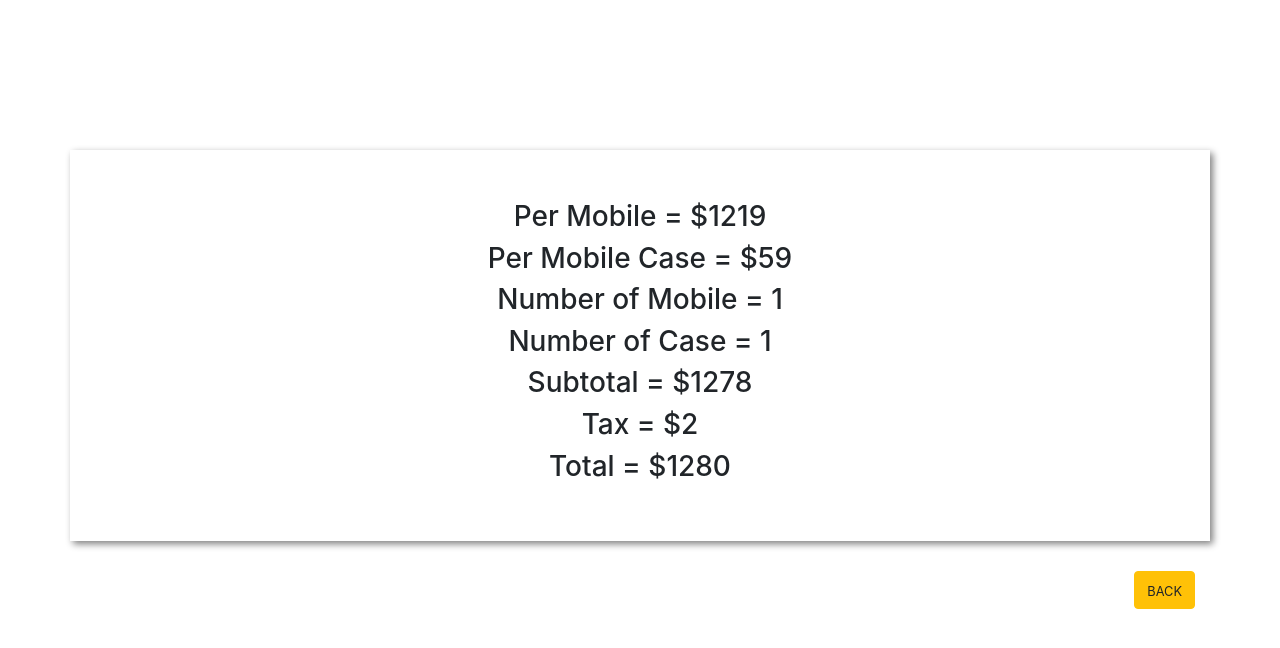
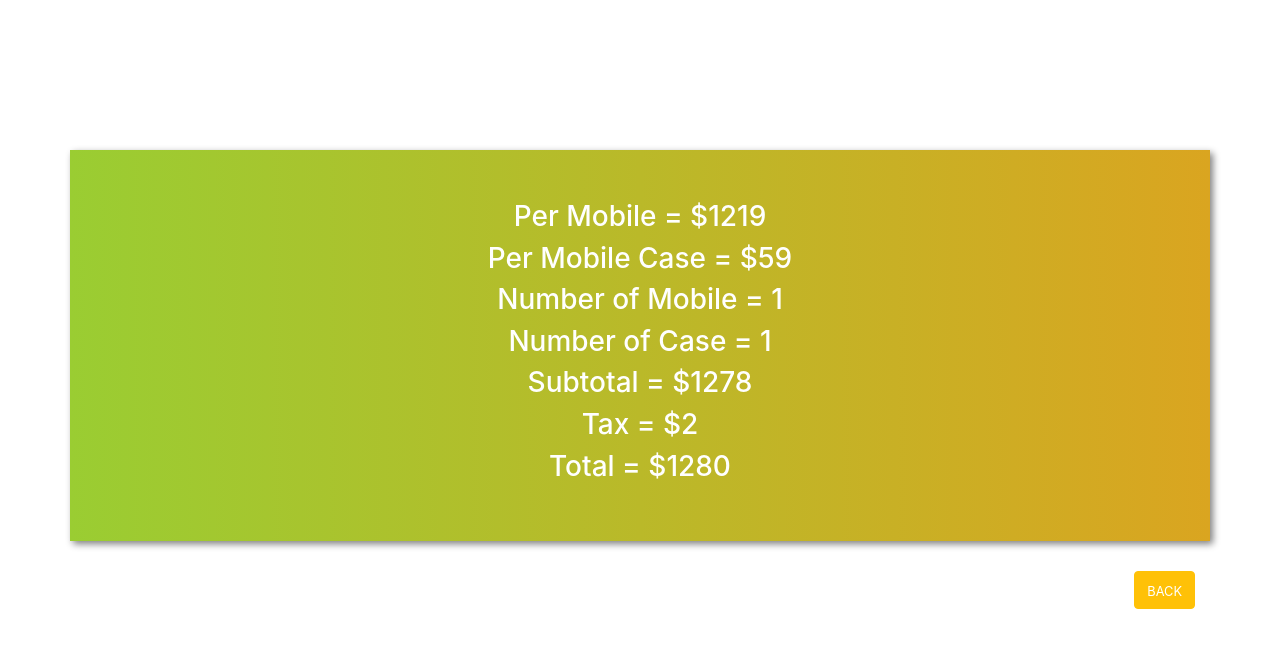
Before and after one commit to mmhk30313/shopping-cart, a plain HTML site: page index.html in a window 1280 px wide. Both pictures are taken after a click on the button "Check Out". Drawn offline with nearby package versions, Linux system fonts and the light colour scheme.

Commit message:
Color match

```diff
--- a/index.html
+++ b/index.html
@@ -89,7 +89,7 @@
    </section>
    <section id="third" class="container">
       <div class="back text-right">
-         <button onclick="back()" type="button" class="btn btn-warning"><small>BACK</small></button>
+         <button onclick="back()" type="button" class="btn btn-warning"><small style="color: white">BACK</small></button>
      </div>
    </section>
    <script>
--- a/style.css
+++ b/style.css
@@ -77,6 +77,8 @@ body{
 	transition: 0.5s;
 }
 .memo{
+	background-image: linear-gradient(to right,  yellowgreen, goldenrod);
+	color: white;
 	box-shadow: 3px 3px 7px grey;
 	/* padding: 150px;*/
 	padding: 50px 50px;
@@ -92,6 +94,7 @@ body{
 	transition: transform 1s;
 }
 .back{
+
 	padding-top: 30px;
 }
 #second, #third{
```
